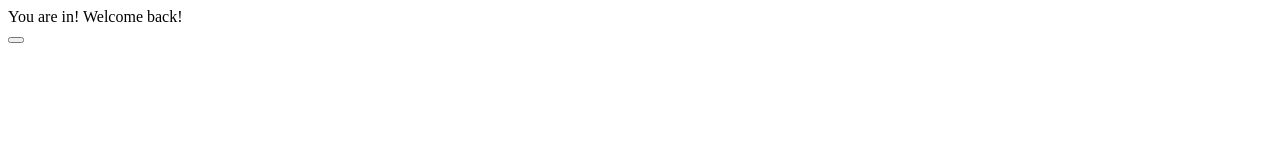
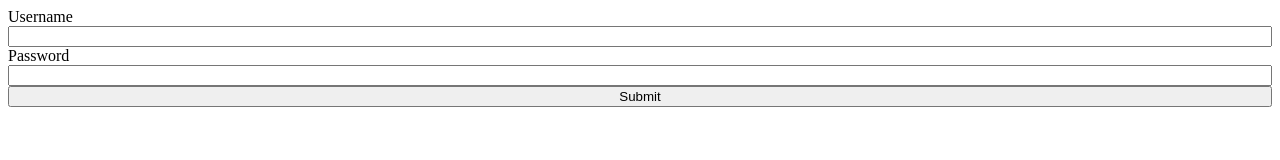
Before and after one commit to SotoArmando/microverse-nodejs-python, a plain HTML site: page first_question.html in a window 1280 px wide. Drawn offline with Linux system fonts and the light colour scheme.

Commit message:
Added succesfull login

```diff
--- a/first_question.html
+++ b/first_question.html
@@ -8,7 +8,15 @@
     <title>A simple html login page using html, css and js</title>
 </head>
 <style>
+    .col {
+        display: flex;
+        flex-direction: column;
+    }
 
+    .row {
+        display: flex;
+        /* flex-direction: row; defaults */
+    }
 </style>
 
 <body>
@@ -25,14 +33,28 @@
             renderStateLayout();
         },
         navigate_named_lib: (name) => {
-
+            window.man_state.layout = name;
+            renderStateLayout();
         }
     }
 
     const { parseHTML } = utils;
 
     window.man_state = {
-        layout: "home",
+        layout: "login",
+    }
+
+    window.utils = utils;
+
+    window.services = {
+        "login_signin": (event) => {
+            event.preventDefault();
+            const { login, password } = [...event.target.querySelectorAll("[name]")].reduce((prev, curr) => ({ [curr.name]: curr.value, ...prev }), {});
+            if (window.data.source.users.fetch().find(user => user.login == login && user.password == password)) {
+                window.utils.navigate_named_lib("home");
+            }
+            return false;
+        }
     }
 
     const { man_state } = window;
@@ -41,7 +63,7 @@
         layouts: { "home": home, "login": login }
     }
 
-    data = {
+    window.data = {
         source: {
             users: {
                 fetch: () => {
@@ -58,9 +80,12 @@
 
     function login(props) {
         return `
-            <form>
-                <input name="login" />
-                <input name="password" />
+            <form class="col" onsubmit="window.services.login_signin(event)">
+                <label>Username</label>
+                <input name="login" required />
+                <label>Password</label>
+                <input name="password" type="password" required />
+                <button type="submit">Submit</button>
             </form>
         `
     }
@@ -68,7 +93,7 @@
     function home(props) {
         return `
             <div>You are in! Welcome back!</div>
-            <button  onClick="" />
+            <button  onclick="window.utils.navigate_named_lib('login')" >Go back</button>
         `
     }
 
```
